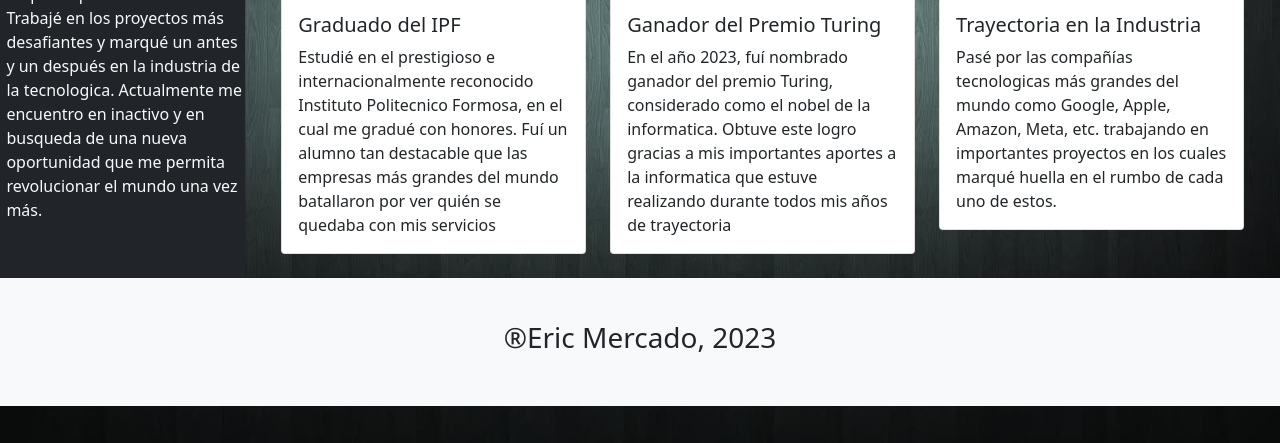
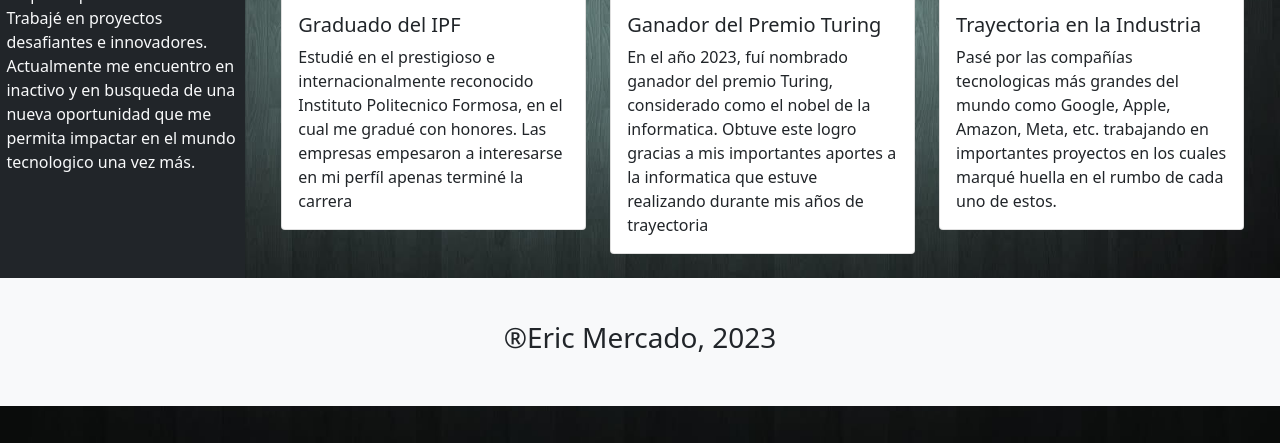
Before and after one commit to EricWithC04/portfolio-parcial, a plain HTML site: page index.html in a window 1280 px wide. Shown: the part 357-800 px from the top of the page. Drawn offline with nearby package versions, Linux system fonts and the light colour scheme.

```diff
--- a/index.html
+++ b/index.html
@@ -50,10 +50,10 @@
           <div class="txt">
             <p>
               Soy un Desarrollador de Software certificado y con una amplia
-              experiencia en el sector. Trabajé en los proyectos más desafiantes
-              y marqué un antes y un después en la industria de la tecnologica.
-              Actualmente me encuentro en inactivo y en busqueda de una nueva
-              oportunidad que me permita revolucionar el mundo una vez más.
+              experiencia en el sector. Trabajé en proyectos desafiantes e
+              innovadores. Actualmente me encuentro en inactivo y en busqueda de
+              una nueva oportunidad que me permita impactar en el mundo
+              tecnologico una vez más.
             </p>
           </div>
         </article>
@@ -73,9 +73,8 @@
                   <p class="card-text">
                     Estudié en el prestigioso e internacionalmente reconocido
                     Instituto Politecnico Formosa, en el cual me gradué con
-                    honores. Fuí un alumno tan destacable que las empresas más
-                    grandes del mundo batallaron por ver quién se quedaba con
-                    mis servicios
+                    honores. Las empresas empesaron a interesarse en mi perfíl
+                    apenas terminé la carrera
                   </p>
                 </div>
               </div>
@@ -95,7 +94,7 @@
                     En el año 2023, fuí nombrado ganador del premio Turing,
                     considerado como el nobel de la informatica. Obtuve este
                     logro gracias a mis importantes aportes a la informatica que
-                    estuve realizando durante todos mis años de trayectoria
+                    estuve realizando durante mis años de trayectoria
                   </p>
                 </div>
               </div>
```
